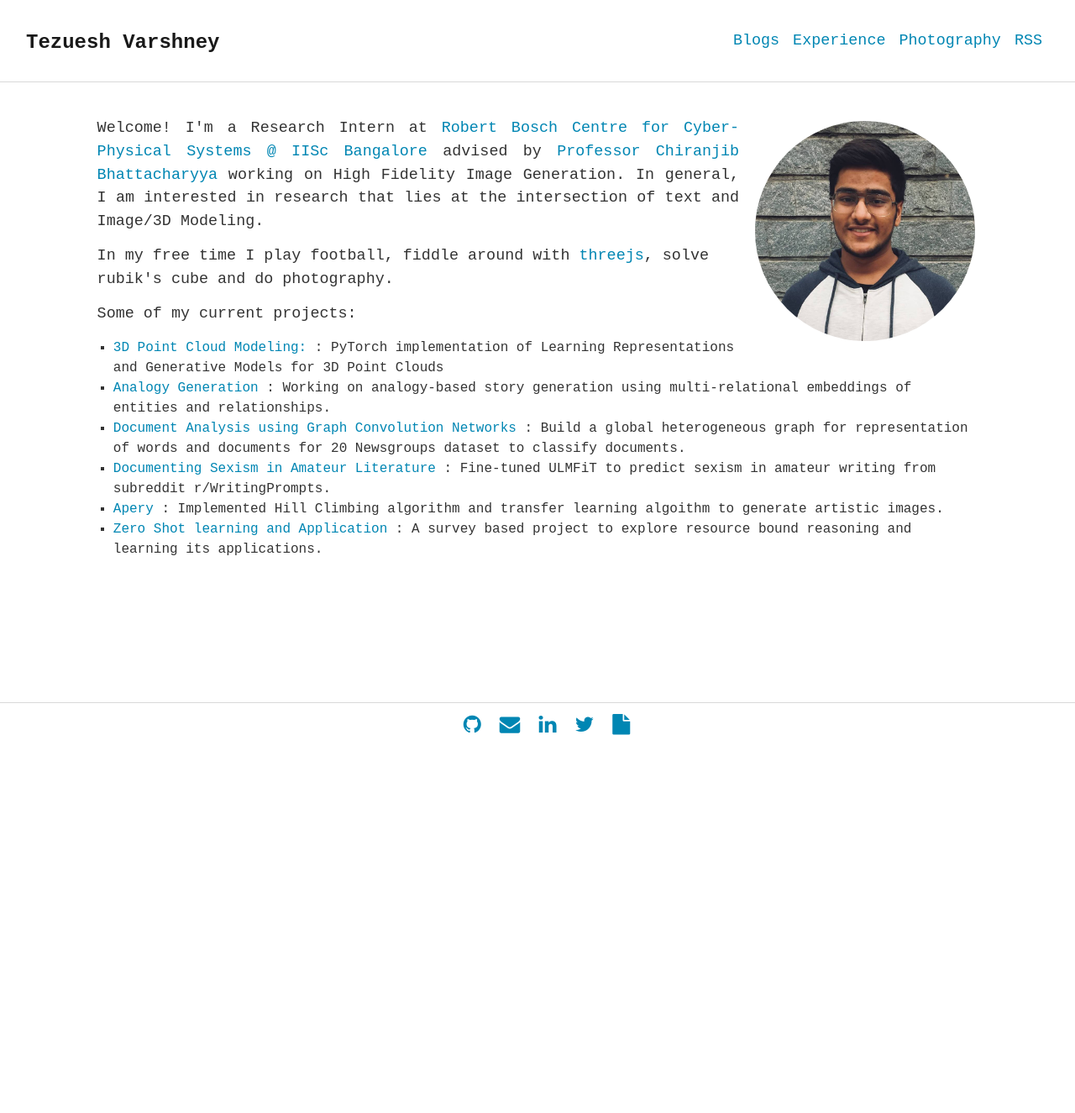
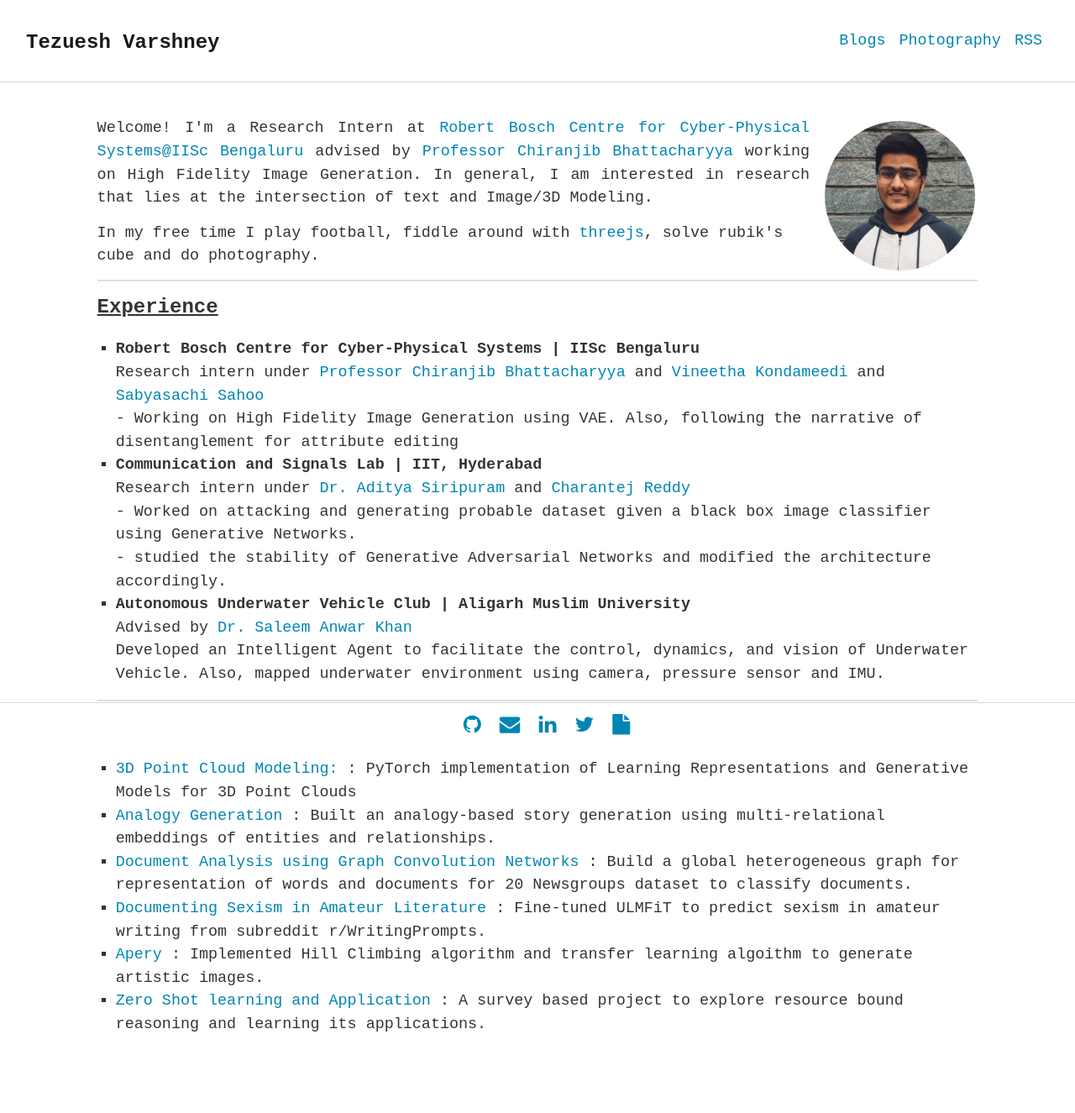
Before and after one commit to square-1111/square-1111.github.io, a Jekyll site: the page built from index.html, in a window 1280 px wide. Shown: the whole page at 84% size. Built offline with Jekyll 4.4.1, drawn with Linux system fonts in a browser that asks for light colours; some web fonts are replaced; before the commit the page ends 900 px from its top, so only the background shows below that.

Commit message:
Update UI

```diff
--- a/_includes/intro.html
+++ b/_includes/intro.html
@@ -1,20 +1,47 @@
 <section class="intro">
 		<div class="container">
 			<p>
-				<img alt="Tezuesh Varshney" src="/assets/images/avatar.jpg" style="float: right; max-width: 25%; margin: 1em 0.2em 0.1em 1em; border-radius: 500px">
+				<img alt="Tezuesh Varshney" src="/assets/images/avatar.jpg" style="float: right; max-width: 17%; margin: 1em 0.2em 0.1em 1em; border-radius: 500px">
 			</p>
-			<p align="justify">Welcome! I'm a Research Intern at <a href="https://cps.iisc.ac.in/">Robert Bosch Centre for Cyber-Physical Systems @ IISc Bangalore</a> advised by <a href="https://www.csa.iisc.ac.in/~chiru/">Professor Chiranjib Bhattacharyya</a> working on High Fidelity Image Generation. In general, I am interested in research that lies at the intersection of text and Image/3D Modeling.</p>
+			<p align="justify">Welcome! I'm a Research Intern at <a href="https://cps.iisc.ac.in/">Robert Bosch Centre for Cyber-Physical Systems@IISc Bengaluru</a> advised by <a href="https://www.csa.iisc.ac.in/~chiru/">Professor Chiranjib Bhattacharyya</a> working on High Fidelity Image Generation. In general, I am interested in research that lies at the intersection of text and Image/3D Modeling.</p>
 			<p>In my free time I play football, fiddle around with <a href="https://threejs.org/"> threejs</a>, solve rubik's cube and do photography. </p>
-			<p>Some of my current projects:</p>
-			<font size="-0.3">
+			<hr>
+			<font size="+2">
+				<p><u><strong>Experience</strong></u></p>
+			</font>
 			<ul>
-				<li><a href="https://github.com/square-1111/3D_Latent">3D Point Cloud Modeling:</a> : PyTorch implementation of Learning Representations and Generative Models for 3D Point Clouds </li>
-				<li><a href="assets/pdf/Major_Project_Presentation.pdf">Analogy Generation</a> : Working on analogy-based story generation using multi-relational embeddings of entities and relationships.</li>
+				<li><span><strong>Robert Bosch Centre for Cyber-Physical Systems | IISc Bengaluru</strong></span>
+					<br>	<i>Research intern under <a href="https://www.csa.iisc.ac.in/~chiru/">Professor Chiranjib Bhattacharyya </a> and
+										<a href="https://vineethak.github.io/">Vineetha Kondameedi</a> and <a href="https://sabyasachis.github.io/">Sabyasachi Sahoo</a>
+										</i>
+					<br>- Working on High Fidelity Image Generation using VAE. Also, following the narrative of disentanglement for attribute editing</li>
+
+				<li><span><strong>Communication and Signals Lab | IIT, Hyderabad</b></strong></span>
+					<br>	<i>Research intern under <a href="https://scholar.google.com/citations?user=jgwFyg4AAAAJ&hl=en">Dr. Aditya Siripuram</a> and
+										<a href="https://www.researchgate.net/profile/Charantej_Reddy">Charantej Reddy</a>
+										</i>
+					<br>- Worked on attacking and generating probable dataset given a black box image classifier using Generative Networks.
+					<br>- studied the stability of Generative Adversarial Networks and modified the architecture accordingly.</li>
+
+				<li><span><strong>Autonomous Underwater Vehicle Club | Aligarh Muslim University</strong></span>
+					<br>	<i>Advised by <a href="https://www.amu.ac.in/dshowfacultydata.jsp?did=34&eid=10061770">
+											Dr. Saleem Anwar Khan </a>
+										</i>
+					<br>Developed an Intelligent Agent to facilitate the control, dynamics, and vision of Underwater Vehicle. Also, mapped underwater environment using camera, pressure sensor and IMU.</li>
+			</ul>
+			<hr>
+			<font size="+2">
+			<p><u><strong>Projects</strong></u></p>
+		</font>
+
+			<ul>
+				<li><a href="https://github.com/square-1111/3D-Point-Cloud-Modeling">3D Point Cloud Modeling:</a> : PyTorch implementation of Learning Representations and Generative Models for 3D Point Clouds </li>
+				<li><a href="assets/pdf/Major_Project_Presentation.pdf">Analogy Generation</a> : Built an analogy-based story generation using multi-relational embeddings of entities and relationships.</li>
 				<li><a href="https://github.com/square-1111/Document-Classification">Document Analysis using Graph Convolution Networks</a> : Build a global heterogeneous graph for representation of words and documents for 20 Newsgroups dataset to classify documents.</li>
 				<li><a href="assets/pdf/sexism.pdf">Documenting Sexism in Amateur Literature</a> : Fine-tuned ULMFiT to predict sexism in amateur writing from subreddit r/WritingPrompts</a>.</li>
 				<li><a href="https://github.com/square-1111/Apery">Apery</a> : Implemented Hill Climbing algorithm and transfer learning algoithm to generate artistic images.</li>
 				<li><a href="assets/pdf/Colloquim.pdf">Zero Shot learning and Application</a> : A survey based project to explore resource bound reasoning and learning its applications.</li>
 			</ul>
-		</font>
+		<!-- </font> -->
 		</div>
 	</section>
--- a/_includes/nav.html
+++ b/_includes/nav.html
@@ -11,7 +11,7 @@
             <div class="navbar-nav ml-auto">
 
                 <a href="{{ '/blog' | prepend: site.baseurl | prepend: site.url }}" class="nav-item nav-link "><font color="#0086B3">Blogs</font></a>
-                <a href="{{ '/experience' | prepend: site.baseurl | prepend: site.url }}" class="nav-item nav-link "><font color="#0086B3">Experience</font></a>
+                <!-- <a href="{{ '/experience' | prepend: site.baseurl | prepend: site.url }}" class="nav-item nav-link "><font color="#0086B3">Experience</font></a> -->
                 <a href="{{ '/photos' | prepend: site.baseurl | prepend: site.url }}" class="nav-item nav-link "><font color="#0086B3">Photography</font></a>
                 <a href="{{ '/feed.xml' | prepend: site.baseurl | prepend: site.url }}" class="nav-item nav-link "><font color="#0086B3">RSS</font></a>
             </div>
```
Also changed, not shown: pages/experience.md (deleted, +0 -29 lines), 5 other files.
